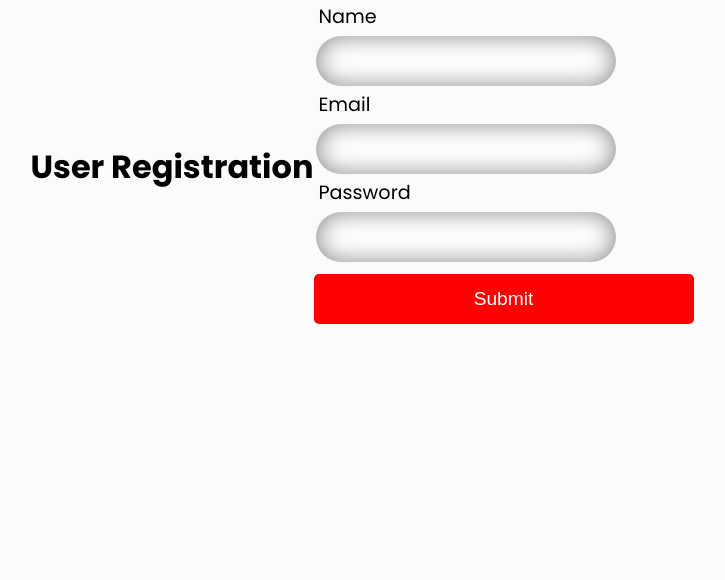
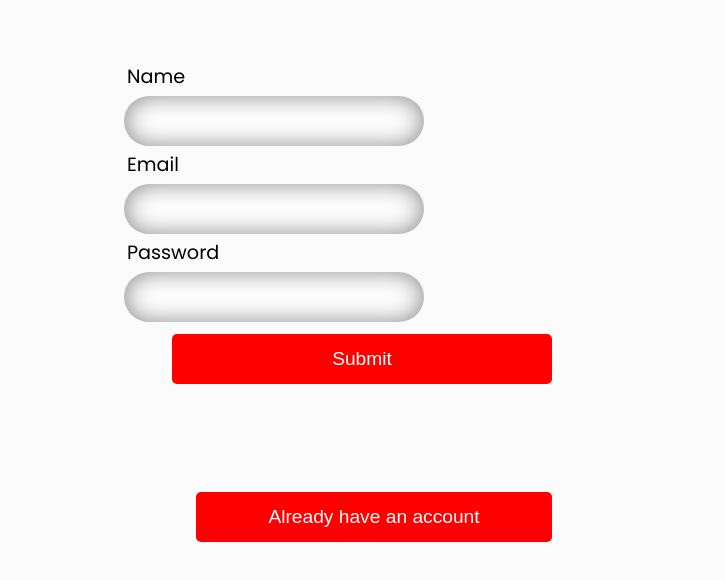
Before and after one commit to Abhayngu/Online-Contracting-System, a React (Create React App) app in the folder client/: page /Register in a window 1280 px wide. Shown: the top 580 px of the page, without its empty margins (278-1003 px from the left). Built offline with nearby package versions, Linux system fonts and the light colour scheme.

Commit message:
added a new feature in the login page

```diff
--- a/client/src/Pages/Login.js
+++ b/client/src/Pages/Login.js
@@ -41,6 +41,10 @@ function Login(){
                     <div className='m1'>
                     <button >Create an account</button>
                     </div>
+                    <div className='m2'>
+                    <button type="button" class="button">Forgot Password</button>
+                    </div>
+
 
             </div>
 
--- a/client/src/Pages/Register.js
+++ b/client/src/Pages/Register.js
@@ -5,9 +5,7 @@ function Header() {
             <div className="row col-12 d-flex justify-content-center text-white">
                 <h1>Registration</h1>
             </div>
-            <div className="row col-12 d-flex justify-content-center text-white">
-                <h1>Registration</h1>
-            </div>
+
         </nav>
     )
 }
--- a/client/src/Pages/registrationForm.js
+++ b/client/src/Pages/registrationForm.js
@@ -67,10 +67,9 @@ const errorMessage = () => {
 };
 
 return (
-	<div className="form">
-	<div>
-		<h1>User Registration</h1>
-	</div>
+
+	<div className="form1">
+
 
 	{/* Calling to the methods */}
 	<div className="messages">
@@ -95,8 +94,14 @@ return (
 		<button onClick={handleSubmit} className="btn" type="submit">
 		Submit
 		</button>
+		<div className='m2'>
+                    <button type="button" className="btn">Already have an account</button>
+                    </div>
+
 	</form>
+
 	</div>
+
 );
 }
 
--- a/client/src/styles/Login.css
+++ b/client/src/styles/Login.css
@@ -60,7 +60,7 @@ button{
     width: 380px;
     height: 50px;
     border-radius: 60px;
-    background-color: #b103fc;
+    background-color: #774d8a;
     color: white;
     font-size: 25px;
     border: none;
@@ -70,4 +70,17 @@ button{
 }
 .m1{
     display: flex;
+    padding: 50px;
 }
+.button {
+    position: absolute;
+
+}
+.m2{
+    display: flex;
+    align-items: center;
+    margin-left: 10%;
+    margin-top: 50%;
+    padding: 50px;
+
+}
--- a/client/src/styles/style.css
+++ b/client/src/styles/style.css
@@ -57,6 +57,21 @@
     .mgbtm{
         padding: 50px;
     }
-    .m1{
-        padding: 50px;
+    .m2{
+        display: flex;
+
+        margin-bottom: 10%;
+        margin-top: 10%;
+        margin-left: 5%;
+
     }
+    .form1{
+        display:flex;
+        justify-content: center;
+        align-items: center;
+        height: 40%;
+        padding: 60px;
+    }
+    .m3{
+margin-top: 10%;
+    }
```
